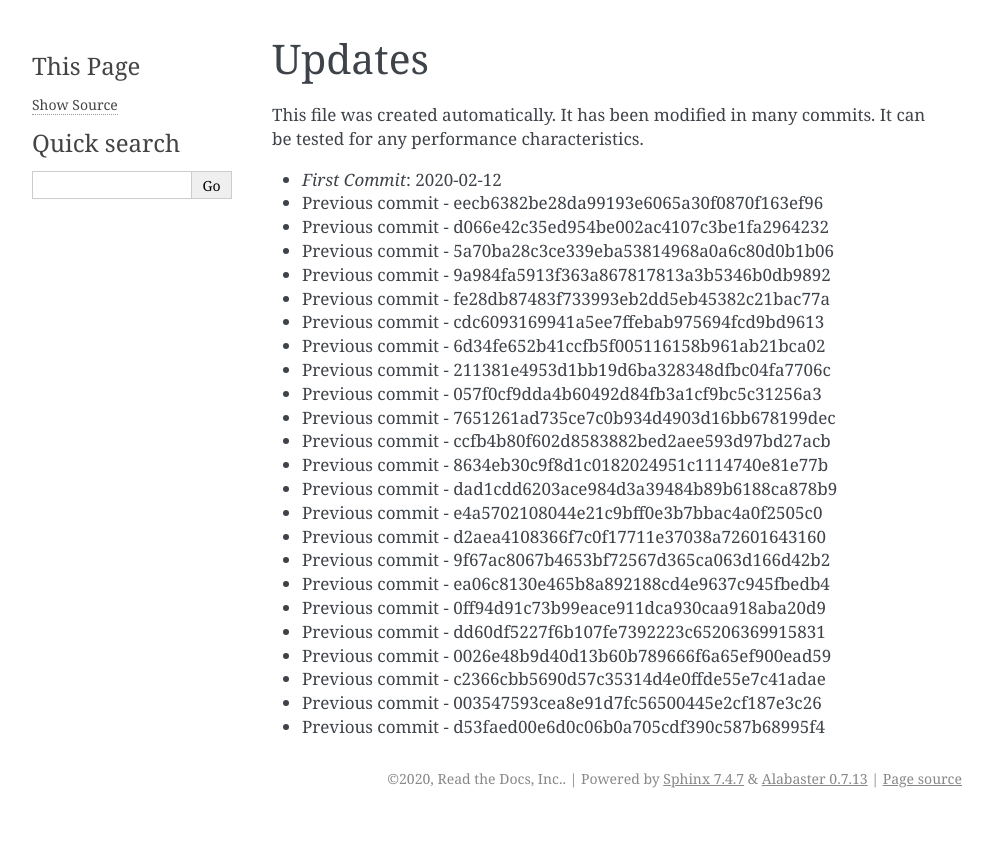
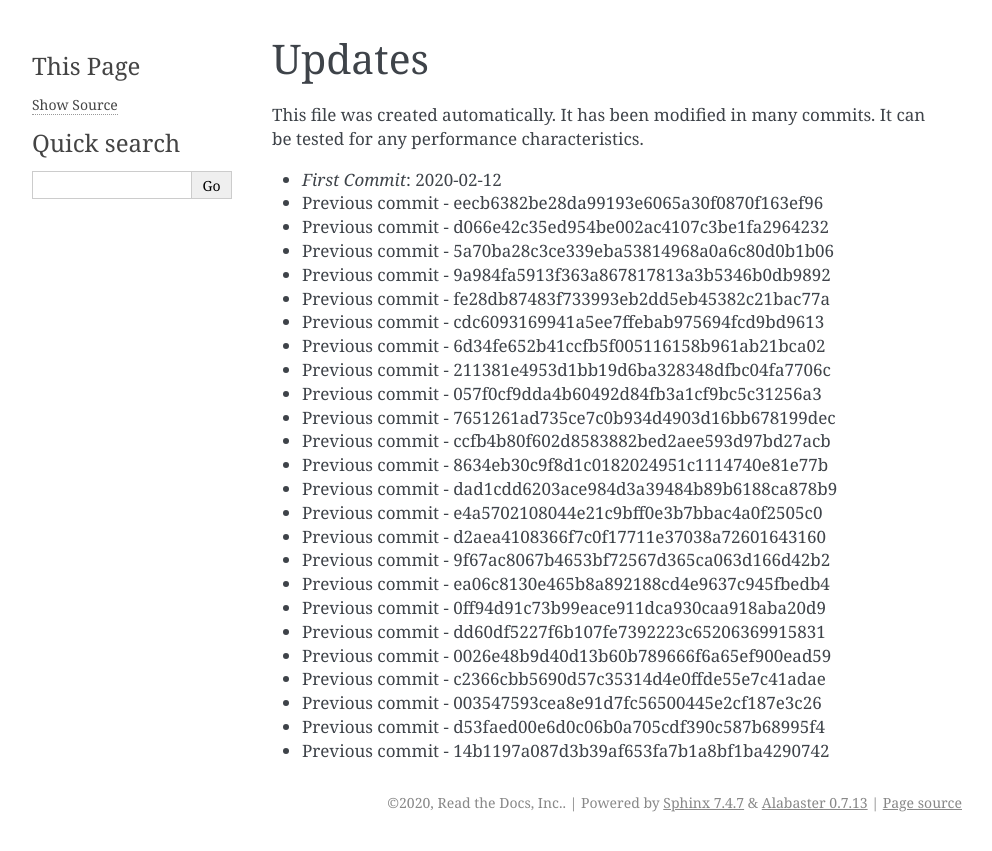
Before and after one commit to readthedocs/rtd-git-stresstest, a Sphinx documentation site: the page built from docs/updates.rst, in a window 1280 px wide. Shown: the top 851 px of the page, without its empty margins (148-1140 px from the left). Built offline with Sphinx 7.4.7, drawn with Linux system fonts in a browser that asks for light colours.

Commit message:
Generating commit from previous: 14b1197a087d3b39af653fa7b1a8bf1ba4290742

```diff
--- a/docs/updates.rst
+++ b/docs/updates.rst
@@ -29,3 +29,4 @@ It can be tested for any performance characteristics.
 * Previous commit - c2366cbb5690d57c35314d4e0ffde55e7c41adae
 * Previous commit - 003547593cea8e91d7fc56500445e2cf187e3c26
 * Previous commit - d53faed00e6d0c06b0a705cdf390c587b68995f4
+* Previous commit - 14b1197a087d3b39af653fa7b1a8bf1ba4290742
```
